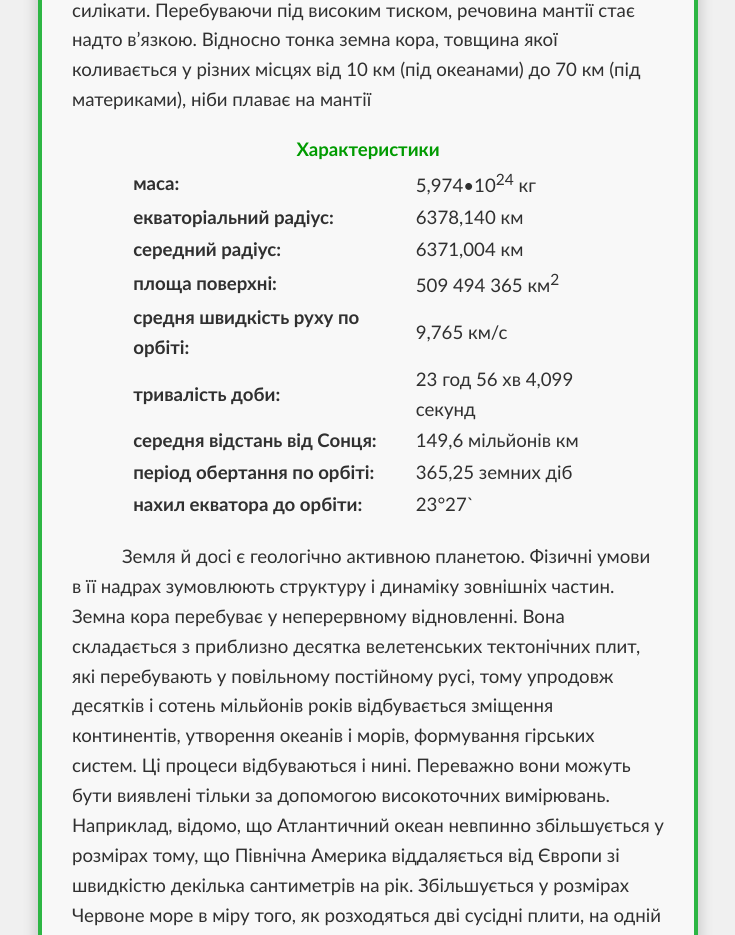
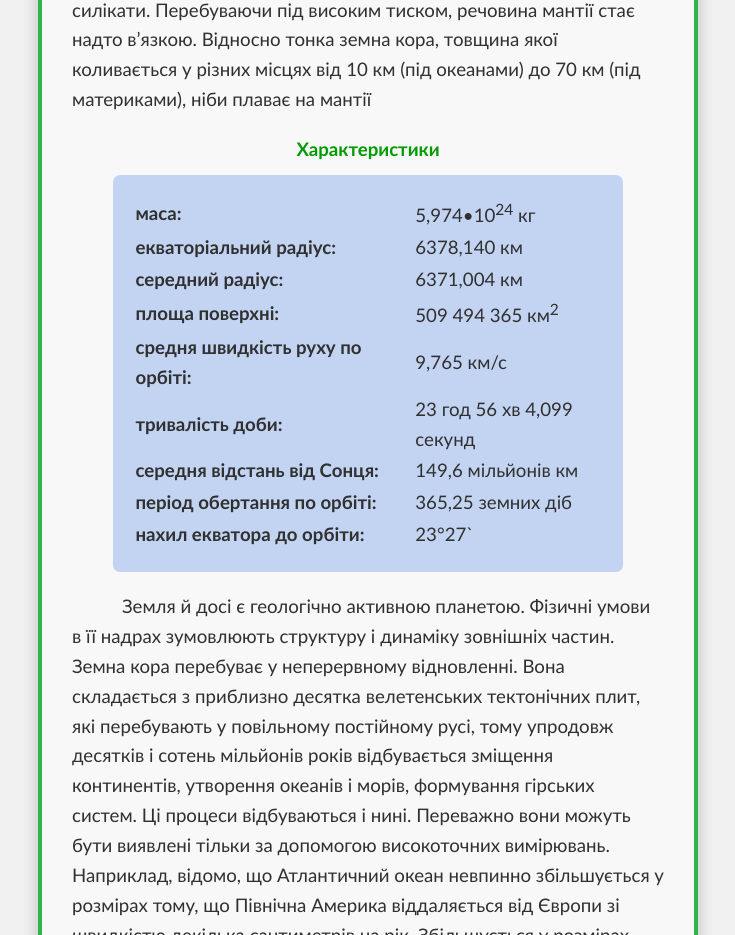
Before and after one commit to apaspartu/web-solar-system, a plain HTML site: page index.html in a window 1280 px wide. Shown: the part 1480-2415 px from the top of the page, without its empty margins (267-1002 px from the left). Drawn offline with Linux system fonts and the light colour scheme.

Commit message:
Update style

```diff
--- a/style.css
+++ b/style.css
@@ -165,14 +165,18 @@ div.content {
 }
 #article table {
     position: relative;
-    width: 80%;
-    left: 10%;
+    width: 86%;
+    left: 7%;
     margin: 20px 0;
+    padding: 20px;
+    background-color: rgb(195, 212, 243);
+    border-radius: 7px;
 }
 #article table caption{
     width: 100%;
     text-align: center;
     color: rgb(0, 155, 0);
+    margin-bottom: 10px;
 }
 
 #dayfact {
```
